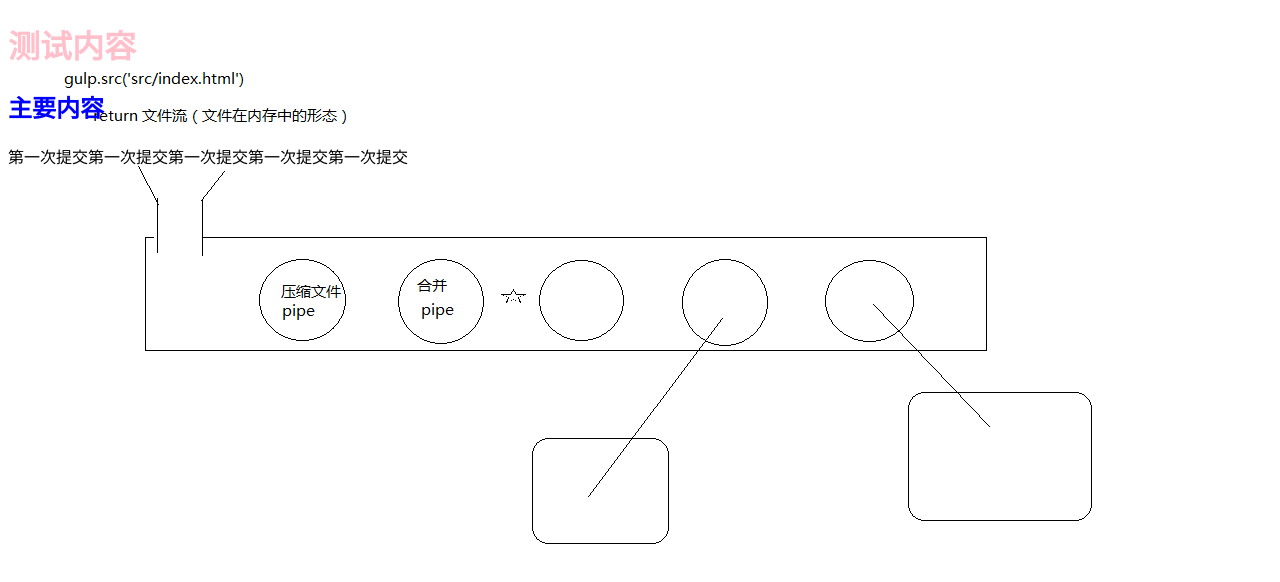
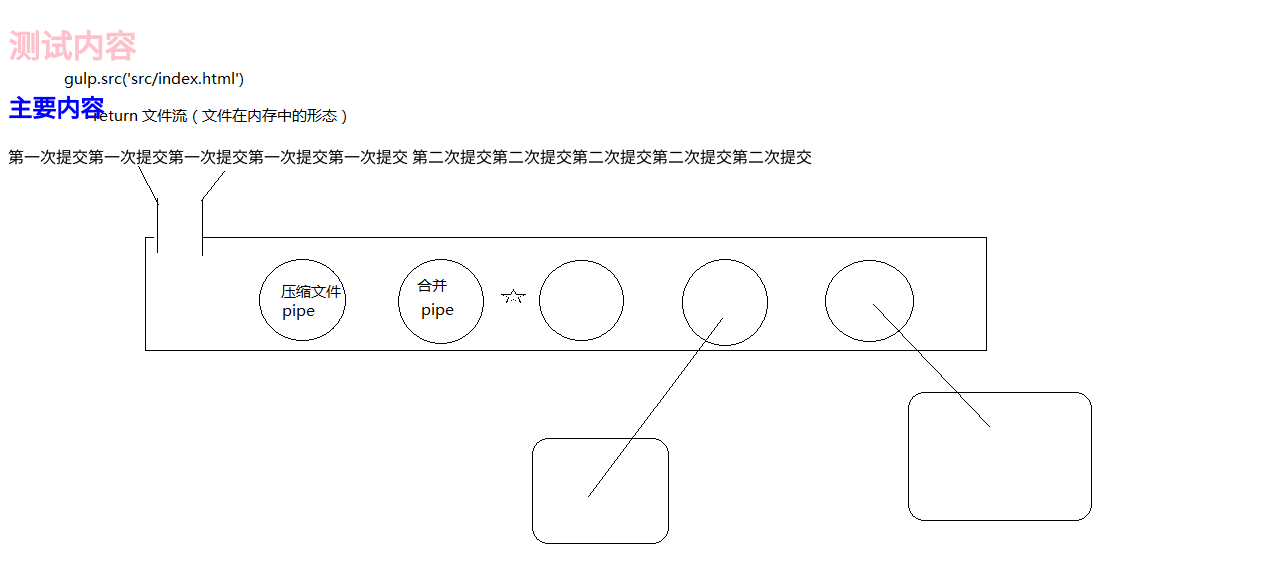
Before and after one commit to wx19781969/git-demo, a website: page src/index.html in a window 1280 px wide. Drawn offline with nearby package versions, Linux system fonts and the light colour scheme; files that its build step writes are made by us from their sources.

Commit message:
第二次提交

```diff
--- a/src/index.html
+++ b/src/index.html
@@ -9,6 +9,8 @@
   <h1>测试内容</h1>
   <h2>主要内容</h2>
       第一次提交第一次提交第一次提交第一次提交第一次提交
+
+      第二次提交第二次提交第二次提交第二次提交第二次提交
   <!--注释注释注释注释注释注释注释注释注释-->
   <script src="scripts/all.js"></script>
 </body>
```
